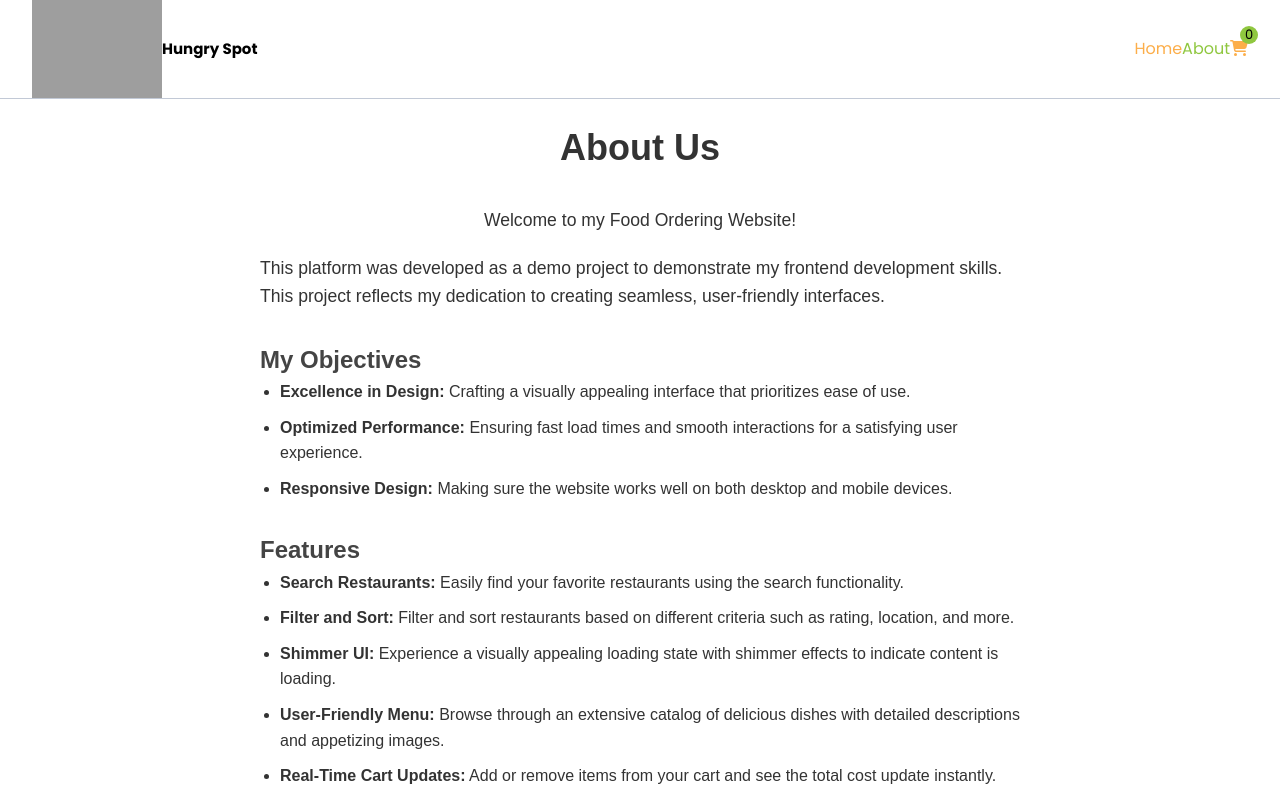
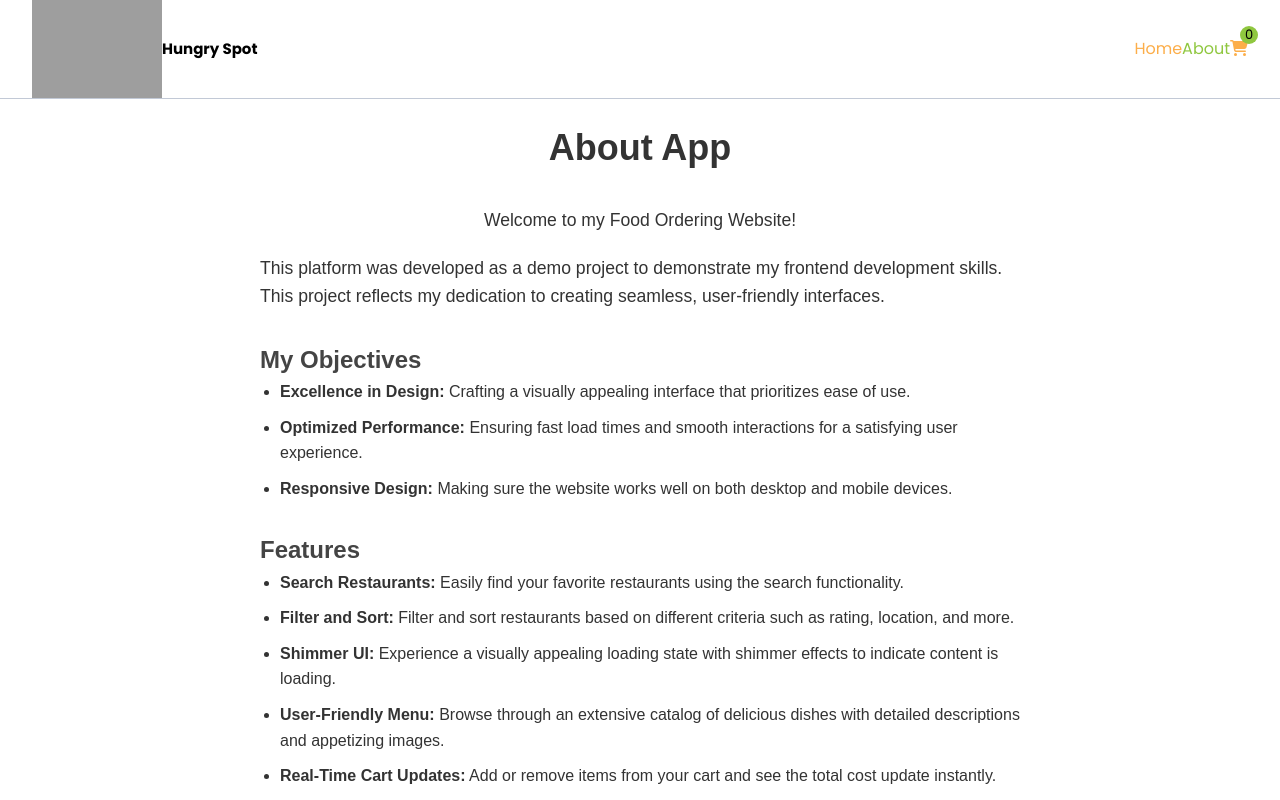
Before and after one commit to rinta-git/HUNGRY-SPOT, a React (Vite) app: page /about in a window 1280 px wide. Shown: the top 800 px of the page. Built offline with nearby package versions, Linux system fonts and the light colour scheme; grey boxes are pictures that could not be loaded.

Commit message:
Updates about title

```diff
--- a/src/components/AboutUs/AboutUs.js
+++ b/src/components/AboutUs/AboutUs.js
@@ -3,7 +3,7 @@ export const AboutUs = () => {
     <>
       <main className="content">
         <div className="about-page">
-          <h1>About Us</h1>{" "}
+          <h1>About App</h1>{" "}
           <p style={{ textAlign: "center" }}>
             {" "}
             Welcome to my Food Ordering Website!{" "}
```
